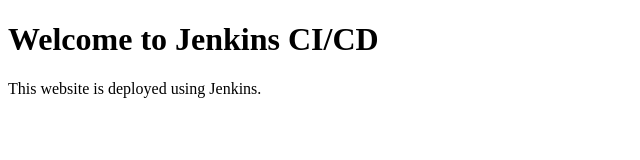
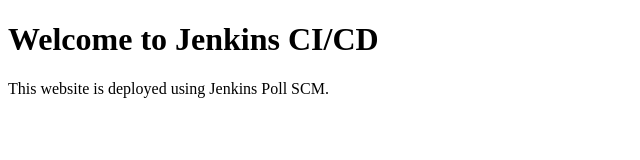
Before and after one commit to najiya-327/jenkins-freestyle-demo, a plain HTML site: page index.html in a window 1280 px wide. Shown: the full height of the page, 0-640 px from the left. Drawn offline with Linux system fonts and the light colour scheme.

Commit message:
Update deployment message in index.html

```diff
--- a/index.html
+++ b/index.html
@@ -5,6 +5,6 @@
 </head>
 <body>
     <h1>Welcome to Jenkins CI/CD</h1>
-    <p>This website is deployed using Jenkins.</p>
+    <p>This website is deployed using Jenkins Poll SCM.</p>
 </body>
 </html>
```
